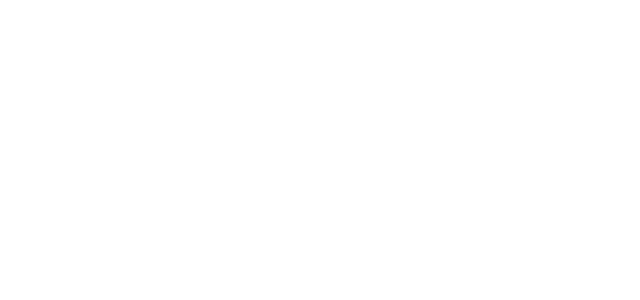
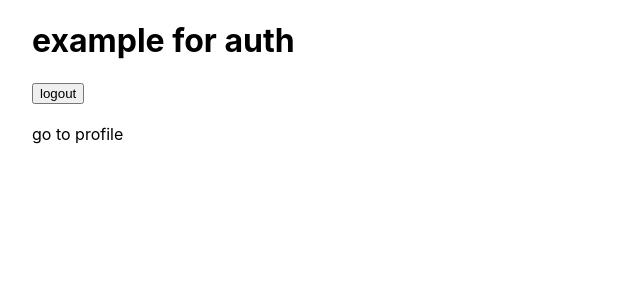
Before and after one commit to Chima20-art/student-forum, a Next.js app: page / in a window 1280 px wide. Shown: the top 300 px of the page, without its empty margins (0-640 px from the left). Built offline with nearby package versions, Linux system fonts and the light colour scheme; no server answers; sample sign-in values are in the browser's storage.

Commit message:
added firebase auth

```diff
--- /dev/null
+++ b/context/auth.js
@@ -0,0 +1,95 @@
+import { createContext, useContext, useState, useEffect } from 'react';
+import {
+  User,
+  getAuth,
+  signInWithPopup,
+  GoogleAuthProvider,
+  signOut,
+  onAuthStateChanged,
+} from 'firebase/auth';
+import app from '../services/firebase';
+
+const initialContext = {
+  loadingUser: true,
+  user: null,
+  login: () => {},
+  loginWithGoogle: () => {},
+  loginWithLink: () => {},
+  logout: () => {},
+};
+
+const auth = getAuth(app);
+
+const AuthContext = createContext(initialContext);
+
+const AuthProvider = ({ children }) => {
+  const [user, setUser] = useState(null);
+  const [loadingUser, setLoadingUser] = useState(true);
+
+  useEffect(() => {
+    const unsubscribe = onAuthStateChanged(auth, (user) => {
+      if (user) {
+        setUser(user);
+        setLoadingUser(false);
+      } else {
+        setUser(null);
+        setLoadingUser(false);
+      }
+    });
+
+    return unsubscribe;
+  }, []);
+
+  const login = async () => {
+    try {
+    } catch (error) {
+      console.log('error');
+      console.error(error);
+    }
+  };
+
+  const loginWithGoogle = async () => {
+    try {
+      await signInWithPopup(auth, new GoogleAuthProvider());
+    } catch (error) {
+      console.log('error');
+      console.error(error);
+    }
+  };
+
+  const loginWithLink = async () => {
+    try {
+    } catch (error) {
+      console.log('error');
+      console.error(error);
+    }
+  };
+
+  const logout = async () => {
+    try {
+      await signOut(auth);
+    } catch (error) {
+      console.log('error');
+      console.error(error);
+    }
+  };
+
+  return (
+    <AuthContext.Provider
+      value={{
+        loadingUser,
+        user,
+        login,
+        loginWithGoogle,
+        loginWithLink,
+        logout,
+      }}
+    >
+      {children}
+    </AuthContext.Provider>
+  );
+};
+
+const useAuth = () => useContext(AuthContext);
+
+export { AuthProvider, useAuth };
--- a/package.json
+++ b/package.json
@@ -9,6 +9,7 @@
     "lint": "next lint"
   },
   "dependencies": {
+    "firebase": "^9.8.1",
     "next": "12.1.6",
     "react": "18.1.0",
     "react-dom": "18.1.0"
--- a/pages/_app.js
+++ b/pages/_app.js
@@ -1,7 +1,13 @@
-import '../styles/globals.css'
+import '../styles/globals.css';
+
+import { AuthProvider } from '../context/auth';
 
 function MyApp({ Component, pageProps }) {
-  return <Component {...pageProps} />
+  return (
+    <AuthProvider>
+      <Component {...pageProps} />
+    </AuthProvider>
+  );
 }
 
-export default MyApp
+export default MyApp;
--- a/pages/index.js
+++ b/pages/index.js
@@ -1,7 +1,24 @@
-import Head from "next/head";
-import Image from "next/image";
-import styles from "../styles/Home.module.css";
+import Head from 'next/head';
+import Link from 'next/link';
+import styles from '../styles/Home.module.css';
+import { useAuth } from '../context/auth';
 
 export default function Home() {
-  return <div className={styles.container}></div>;
+  const { user, loginWithGoogle, logout } = useAuth();
+
+  return (
+    <div className={styles.container}>
+      <h1>example for auth</h1>
+      {!user && <button onClick={loginWithGoogle}>login with google</button>}
+      {user && <button onClick={logout}>logout</button>}
+      <br />
+      <br />
+
+      <Link href="/profile">
+        <a>go to profile</a>
+      </Link>
+
+      <br />
+    </div>
+  );
 }
--- /dev/null
+++ b/services/firebase.js
@@ -0,0 +1,22 @@
+import { initializeApp, getApp, getApps } from 'firebase/app';
+
+const firebaseConfig = {
+  apiKey: process.env.NEXT_PUBLIC_FIREBASE_API_KEY, // Auth / General Use
+  appId: process.env.NEXT_PUBLIC_FIREBASE_APP_ID, // General Use
+  projectId: process.env.NEXT_PUBLIC_FIREBASE_PROJECT_ID, // General Use
+  authDomain: process.env.NEXT_PUBLIC_FIREBASE_AUTH_DOMAIN, // Auth with popup/redirect
+  databaseURL: process.env.NEXT_PUBLIC_FIREBASE_DATABASE_URL, // Realtime Database
+  storageBucket: process.env.NEXT_PUBLIC_FIREBASE_STORAGE_BUCKET, // Storage
+  messagingSenderId: process.env.NEXT_PUBLIC_FIREBASE_MESSAGING_SENDER_ID, // Cloud Messaging
+  measurementId: process.env.NEXT_PUBLIC_FIREBASE_MEASUREMENT_ID, // Analytics
+};
+
+let app;
+
+if (getApps().length) {
+  app = getApp();
+} else {
+  app = initializeApp(firebaseConfig);
+}
+
+export default app;
```
Also changed, not shown: context/useProtectedRoute.js (added, +18 -0 lines), pages/profile.js (added, +17 -0 lines), .prettierrc.json (added), 1 other file (tests, documents, lock files or other folders).
